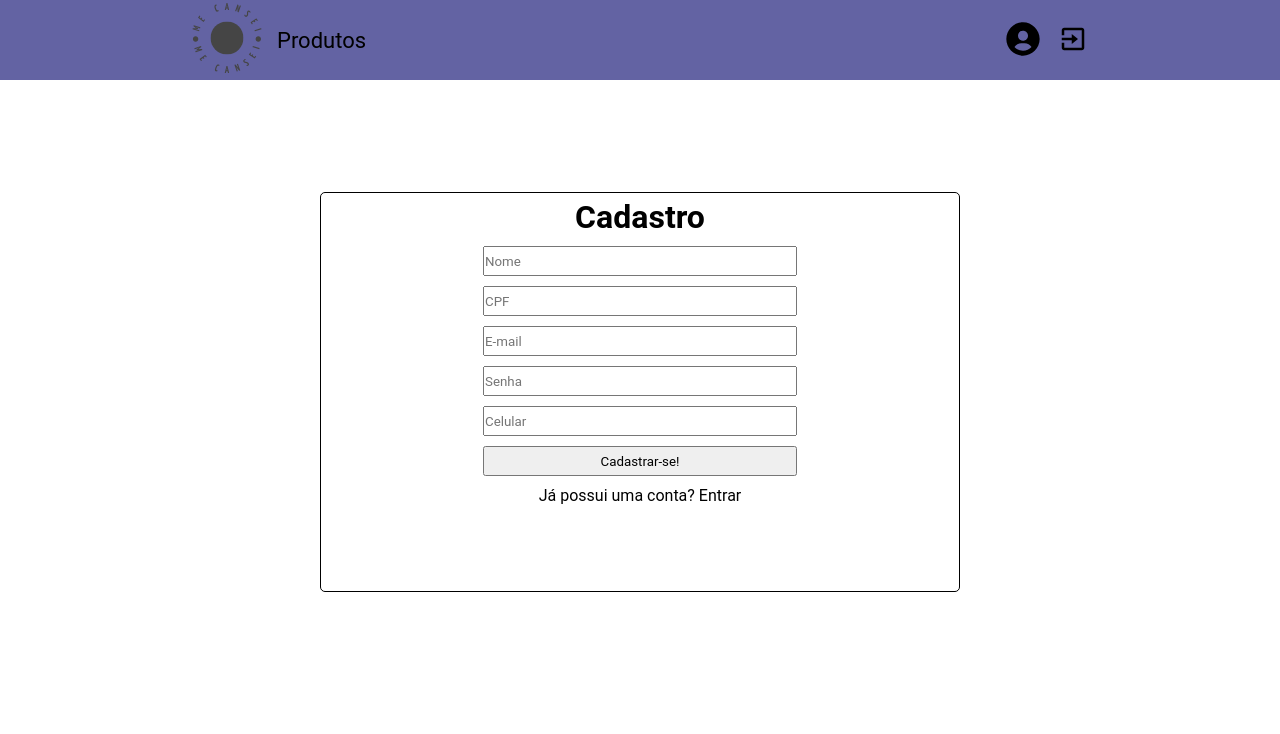
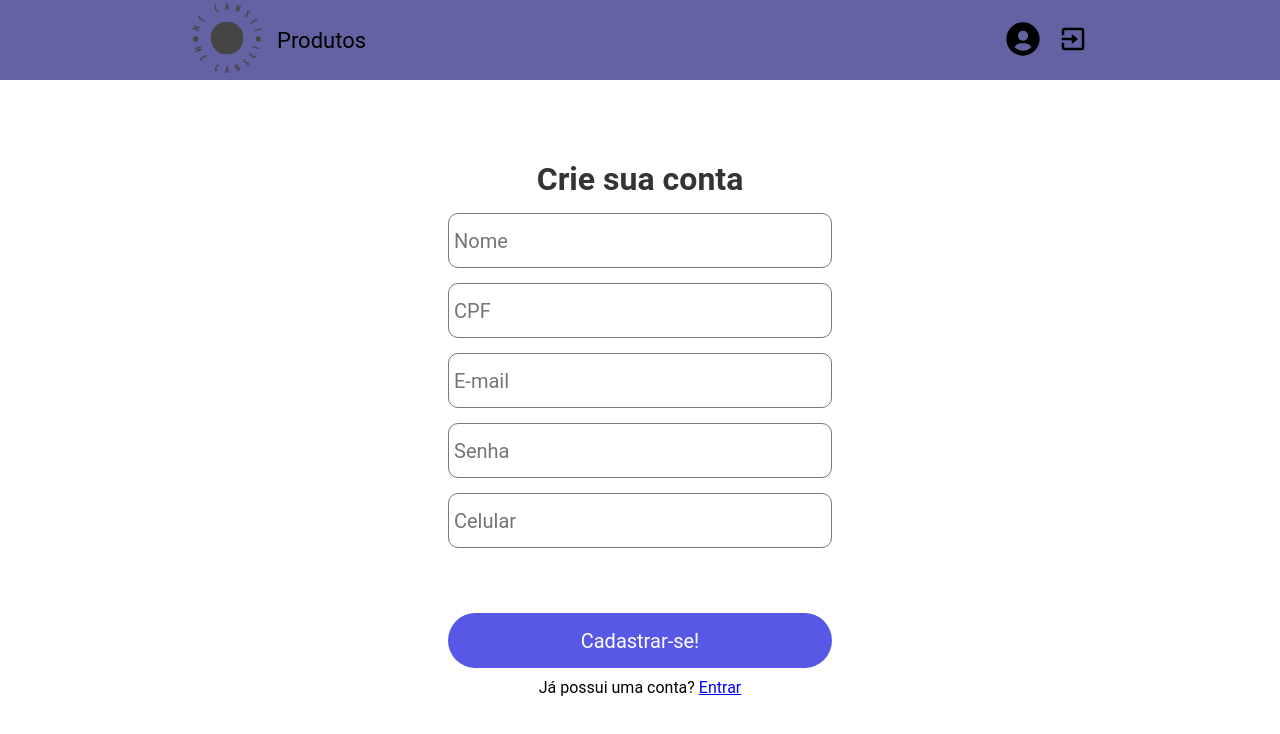
Before and after one commit to sayaoyuri/projeto18-freela-front, a React (Vite) app: page /sign-up in a window 1280 px wide. Shown: the top 734 px of the page. Built offline with nearby package versions, Linux system fonts and the light colour scheme.

Commit message:
style (AUTH) styling auth forms

```diff
--- a/src/assets/styled-components/AuthForm.jsx
+++ b/src/assets/styled-components/AuthForm.jsx
@@ -4,16 +4,46 @@ export const Form = styled.form`
   display: flex;
   flex-direction: column;
   align-items: center;
-  gap: 10px;
-  width: 50%;
-  height: 50vh;
-  border: 1px solid black;
-  margin: 24vh auto;
+  gap: 15px;
+  width: 60%;
+  /* height: 60vh; */
+  /* border: 1px solid black; */
+  margin: 20vh auto;
   border-radius: 5px;
-  padding: 5px;
+  padding: 0% 15%;
+
+  h1 {
+    color: #343434;
+  };
 
   input {
-    width: 50%;
-    height: 30px;
+    width: 100%;
+    height: 55px;
+    border: 1px solid #7e7777;
+    border-radius: 10px;
+    padding: 5px;
+    font-size: 20px;
+    color: #343434;
   };
+
+  input[type='submit'] {
+    color: white;
+    border-radius: 30px;
+    background-color: #5858e6;
+    border: none;
+    margin-bottom: 10px;
+    cursor: pointer;
+  };
+
+  span {
+    color: blue;
+    text-decoration: underline;
+  }
+
 `;
+
+export const BottomDiv = styled.div`
+  width: 100%;
+  margin-top: 50px;
+  text-align: center;
+`;
--- a/src/pages/SignInPage.jsx
+++ b/src/pages/SignInPage.jsx
@@ -1,6 +1,6 @@
 import { useContext, useEffect, useState } from "react";
 import { Link, useNavigate } from "react-router-dom";
-import { Form } from "../assets/styled-components/AuthForm";
+import { Form, BottomDiv } from "../assets/styled-components/AuthForm";
 import { login } from "../services/services";
 import { AuthContext } from "../context/AutContext";
 
@@ -31,7 +31,7 @@ const SignInPage = () => {
 
   return (
     <Form onSubmit={signIn}>
-      <h1>Login</h1>
+      <h1>Acesse sua conta</h1>
       <input
         type="email"
         placeholder="E-mail"
@@ -48,8 +48,10 @@ const SignInPage = () => {
         value={password}
         onChange={(e) => setPassword(e.target.value)}
       />
-      <input type="submit" value="Entrar!" />
-      <p>Não possui uma conta? <Link to={'/sign-up'} >Cadastrar-se</Link> </p>
+      <BottomDiv>
+        <input type="submit" value="Entrar!" />
+        <p>Não possui uma conta? <Link to={'/sign-up'} ><span>Cadastre-se</span></Link> </p>
+      </BottomDiv>
     </Form>
   );
 };
--- a/src/pages/SignUpPage.jsx
+++ b/src/pages/SignUpPage.jsx
@@ -1,7 +1,7 @@
 import { useState } from "react";
 import { createUser } from "../services/services";
 import { Link } from "react-router-dom";
-import { Form }  from "../assets/styled-components/AuthForm";
+import { Form, BottomDiv }  from "../assets/styled-components/AuthForm";
 
 const SignUpPage = () => {
   const [name, setName] = useState('');
@@ -23,7 +23,7 @@ const SignUpPage = () => {
 
   return (
     <Form onSubmit={signUp}>
-      <h1>Cadastro</h1>
+      <h1>Crie sua conta</h1>
       <input
         type="text"
         placeholder="Nome"
@@ -65,8 +65,10 @@ const SignUpPage = () => {
         required
         onChange={(e) => setPhone(e.target.value)}
       />
-      <input type="submit" value="Cadastrar-se!" />
-      <p>Já possui uma conta? <Link to={'/sign-in'} >Entrar</Link> </p>
+      <BottomDiv>
+        <input type="submit" value="Cadastrar-se!" />
+        <p>Já possui uma conta? <Link to={'/sign-in'} ><span>Entrar</span></Link> </p>
+      </BottomDiv>
     </Form>
   );
 };
```
